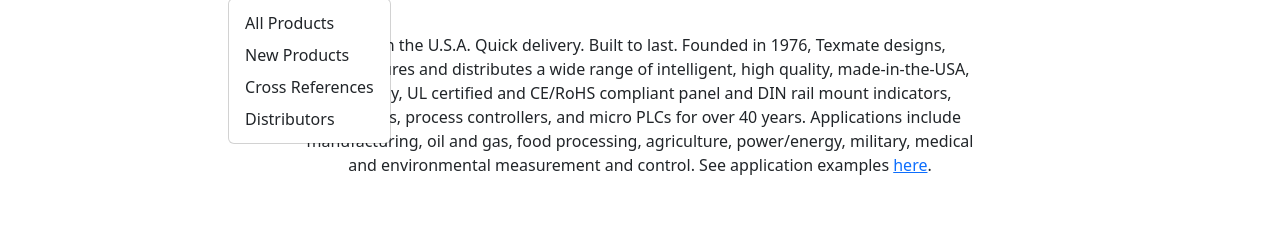
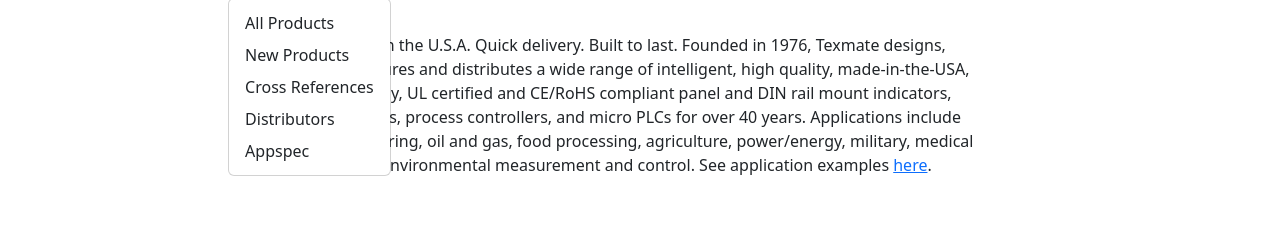
Before and after one commit to ADBeveridge/adbeveridge.github.io, a plain HTML site: page index.html in a window 1280 px wide. Both pictures are taken after a click on the button "Products". Shown: the part 153-378 px from the top of the page. Drawn offline with nearby package versions, Linux system fonts and the light colour scheme.

Commit message:
asdfkj;l

```diff
--- a/index.html
+++ b/index.html
@@ -45,6 +45,8 @@
                                 <li><a class="dropdown-item" href="https://texmate.com/cross-reference/">Cross
                                         References</a></li>
                                 <li><a class="dropdown-item" href="https://texmate.com/distributors/">Distributors</a>
+                                </li>
+                                <li><a class="dropdown-item" href="https://texmate.com/products/appspec/">Appspec</a>
                                 </li>
                             </ul>
                         </div>
```
